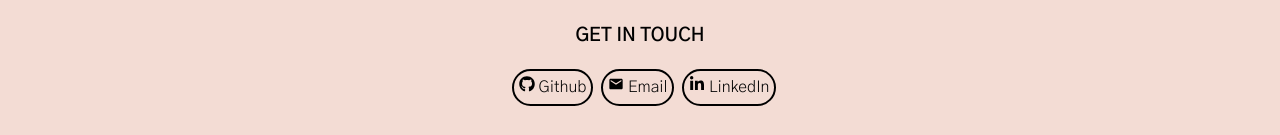
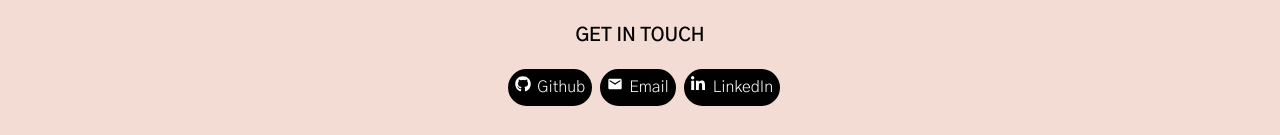
Before and after one commit to Sanoe9/portfolio, a React (Create React App) app in the folder portfolio/: page / in a window 1280 px wide. Shown: the part 1564-1699 px from the top of the page. Built offline with nearby package versions, Linux system fonts and the light colour scheme.

Commit message:
more css

```diff
--- a/portfolio/src/App.css
+++ b/portfolio/src/App.css
@@ -49,34 +49,6 @@
   letter-spacing: 3px;
 }
 
-/* a {
-  color: #fff;
-  text-transform: uppercase;
-  text-decoration: none;
-  letter-spacing: 0.15em;
-  display: inline-block;
-  padding: 15px 20px;
-  position: relative;
-} */
-
-.clickable::after {
-  content: "";
-  position: absolute;
-  bottom: 0;
-  left: 50%;
-  display: block;
-  background: none repeat scroll 0 0 transparent;
-  height: 2px;
-  width: 0;
-  background: red;
-  transition: width 0.3s ease 0s, left 0.3s ease 0s;
-}
-
-.clickable:hover::after {
-  width: 100%;
-  left: 0;
-}
-
 .clickable:hover {
   color: #f2a68d;
   text-decoration: underline;
--- a/portfolio/src/components/Contact/Contact.css
+++ b/portfolio/src/components/Contact/Contact.css
@@ -1,11 +1,37 @@
 .contact {
-  border: 2px solid;
+  border: 2px solid #000000;
   border-radius: 25px;
   padding: 0.3em;
   margin-left: 0.5em;
+  background-color: #000000;
+}
+
+.contact:hover {
+  background-color: #f2a68d;
+}
+
+.contact:hover span {
+  color: #000000;
+}
+
+.contact:hover .icon {
+  color: #000000;
 }
 
 .contacts {
   display: flex;
   justify-content: center;
 }
+
+.icon {
+  color: #ffffff;
+}
+
+span {
+  color: #ffffff;
+  padding-left: 0.4em;
+}
+
+/* span:hover {
+  color: #000000;
+} */
--- a/portfolio/src/components/Contact/Contact.jsx
+++ b/portfolio/src/components/Contact/Contact.jsx
@@ -13,17 +13,26 @@ function Contact() {
             <div className="contacts">
                 <div className="contact" >
                     <a className="space_vertical" href={contact.github} target="_blank" rel="noopener noreferrer">
-                        <FaGithub /> Github
+                        <FaGithub className="icon" />
+                        <span>
+                            Github
+                        </span>
                     </a>
                 </div>
                 <div className="contact" >
                     <a className="space_vertical" href={`mailto: ${contact.email}`} target="_blank" rel="noopener noreferrer">
-                        <MdEmail /> Email
+                        <MdEmail className="icon" />
+                        <span>
+                            Email
+                        </span>
                     </a>
                 </div>
                 <div className="contact" >
                     <a className="space_vertical" href={contact.linkedin} target="_blank" rel="noopener noreferrer">
-                        <FaLinkedinIn /> LinkedIn
+                        <FaLinkedinIn className="icon" />
+                        <span>
+                            LinkedIn
+                        </span>
                     </a>
                 </div>
             </div>
--- a/portfolio/src/components/Intro/Intro.css
+++ b/portfolio/src/components/Intro/Intro.css
@@ -7,7 +7,7 @@
 .btn {
   border: 2px solid #000000;
   border-radius: 25px;
-  padding: 0.3em;
+  padding: 0.5em;
   background-color: #000000;
   color: #ffffff;
   font-weight: 500;
--- a/portfolio/src/components/Projects/Projects.css
+++ b/portfolio/src/components/Projects/Projects.css
@@ -35,7 +35,7 @@
 }
 
 .WeeCubs_gif {
-  width: 20em;
+  width: 25em;
   height: 15em;
   border-radius: 25px;
   /* margin-top: 2.5em; */
```
